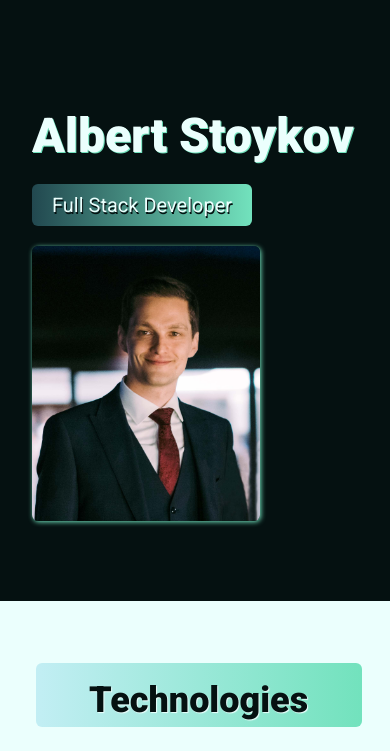
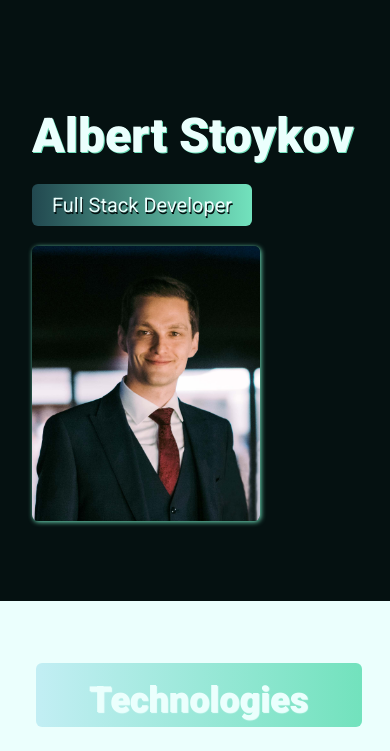
Before and after one commit to AlbertStoykov/Portfolio-Website, a plain HTML site: page index.html in a window 390 px wide. Shown: the top 751 px of the page. Drawn offline with nearby package versions, Linux system fonts and the light colour scheme.

Commit message:
Update style.css

```diff
--- a/style.css
+++ b/style.css
@@ -402,7 +402,7 @@ header {
   .section__subtitle--tech {
     background: var(--right-gradient);
     font-size: var(--fs-h2);
-    color: var(--clr-dark);
+    color: var(--clrq-dark);
     text-shadow: 1px 1px 1px var(--clr-light);
     font-weight: var(--ff-bold);
     margin-top: -0.5em;
```
